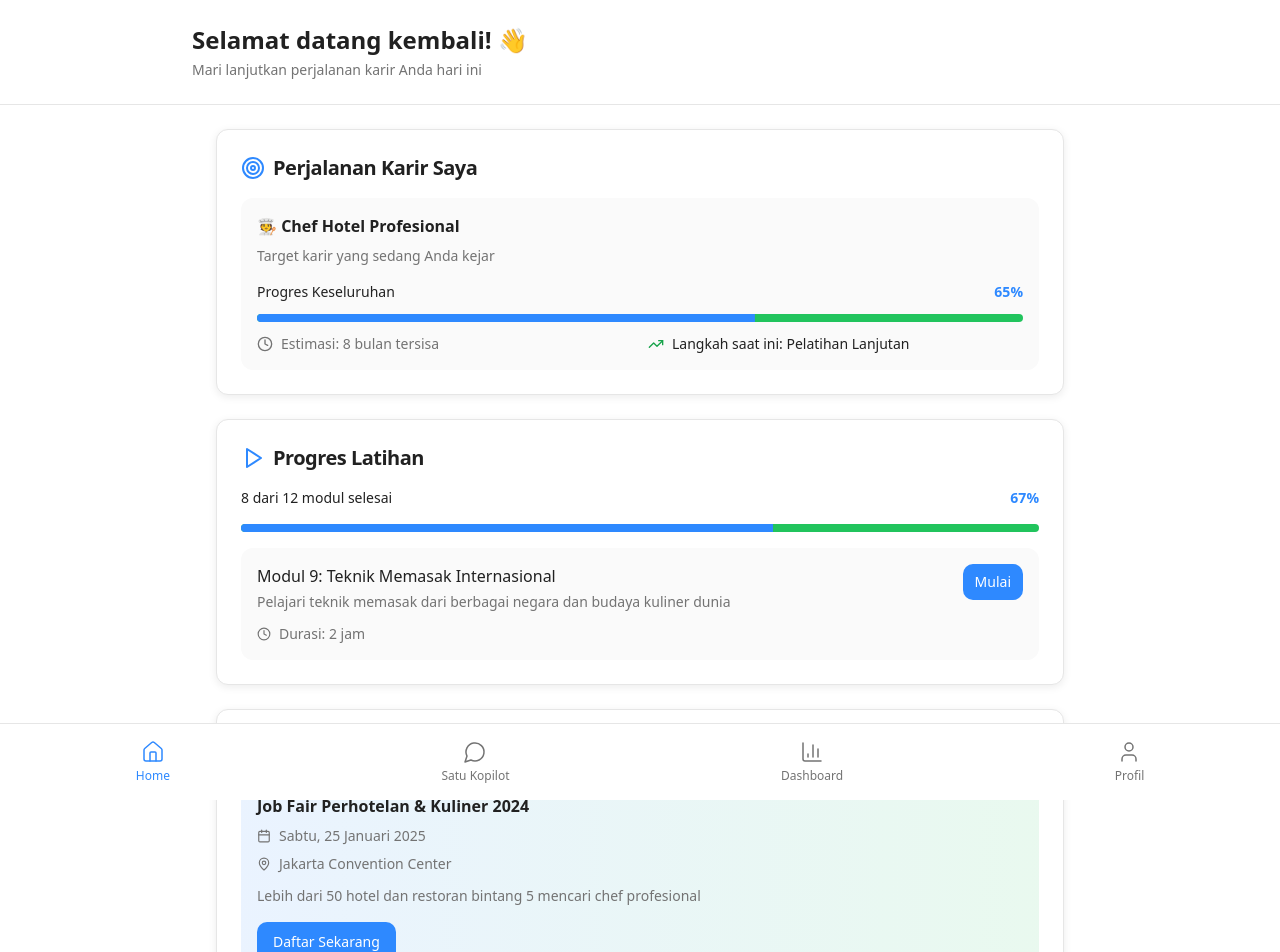
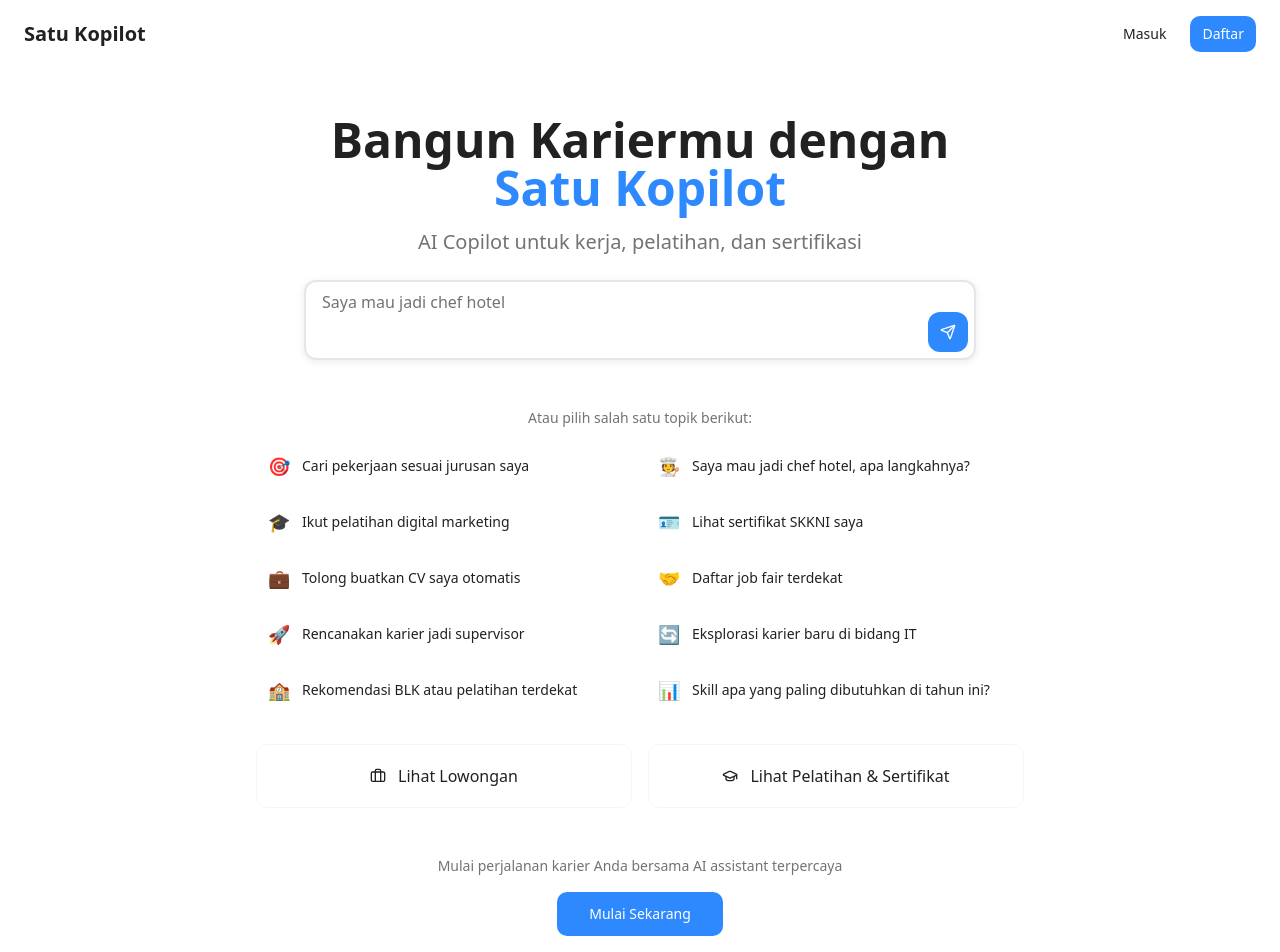
Before and after one commit to acaxbt/satu-karir-journey, a React (Vite) app: page / in a window 1280 px wide. Shown: the top 952 px of the page. Built offline with nearby package versions, Linux system fonts and the light colour scheme.

Commit message:
Reverted to commit ecb985a4e02af07a23f67a40305dde5001ce828b

```diff
--- a/src/components/LoggedInHomepage.tsx
+++ /dev/null
@@ -1,165 +0,0 @@
-import { useState } from "react";
-import { Play, Calendar, MapPin, Clock, Target, TrendingUp } from "lucide-react";
-import { Button } from "@/components/ui/button";
-import { Progress } from "@/components/ui/progress";
-import { Card, CardContent, CardHeader, CardTitle } from "@/components/ui/card";
-
-const LoggedInHomepage = () => {
-  const [careerProgress] = useState(65);
-  const [trainingProgress] = useState(8);
-  const [totalModules] = useState(12);
-
-  return (
-    <div className="min-h-screen bg-background">
-      {/* Header */}
-      <header className="bg-card border-b border-border px-6 py-6">
-        <div className="max-w-4xl mx-auto">
-          <h1 className="text-2xl font-semibold text-foreground">
-            Selamat datang kembali! 👋
-          </h1>
-          <p className="text-sm text-text-secondary mt-1">
-            Mari lanjutkan perjalanan karir Anda hari ini
-          </p>
-        </div>
-      </header>
-
-      <div className="max-w-4xl mx-auto px-6 py-6 space-y-6">
-        {/* Section 1: Perjalanan Karir Saya */}
-        <Card className="border-border shadow-soft">
-          <CardHeader className="pb-4">
-            <CardTitle className="flex items-center gap-2 text-xl">
-              <Target className="text-primary" size={24} />
-              Perjalanan Karir Saya
-            </CardTitle>
-          </CardHeader>
-          <CardContent className="space-y-4">
-            <div className="bg-surface-elevated rounded-lg p-4">
-              <h3 className="font-semibold text-foreground mb-2">
-                🧑‍🍳 Chef Hotel Profesional
-              </h3>
-              <p className="text-sm text-text-secondary mb-4">
-                Target karir yang sedang Anda kejar
-              </p>
-
-              <div className="space-y-3">
-                <div className="flex items-center justify-between">
-                  <span className="text-sm font-medium text-foreground">Progres Keseluruhan</span>
-                  <span className="text-sm font-semibold text-primary">{careerProgress}%</span>
-                </div>
-                <Progress value={careerProgress} className="h-2" />
-
-                <div className="grid grid-cols-1 md:grid-cols-2 gap-4 mt-4">
-                  <div className="flex items-center gap-2">
-                    <Clock size={16} className="text-text-secondary" />
-                    <span className="text-sm text-text-secondary">
-                      Estimasi: 8 bulan tersisa
-                    </span>
-                  </div>
-                  <div className="flex items-center gap-2">
-                    <TrendingUp size={16} className="text-green-600" />
-                    <span className="text-sm text-foreground">
-                      Langkah saat ini: Pelatihan Lanjutan
-                    </span>
-                  </div>
-                </div>
-              </div>
-            </div>
-          </CardContent>
-        </Card>
-
-        {/* Section 2: Progres Latihan */}
-        <Card className="border-border shadow-soft">
-          <CardHeader className="pb-4">
-            <CardTitle className="flex items-center gap-2 text-xl">
-              <Play className="text-primary" size={24} />
-              Progres Latihan
-            </CardTitle>
-          </CardHeader>
-          <CardContent className="space-y-4">
-            <div className="flex items-center justify-between mb-3">
-              <span className="text-sm font-medium text-foreground">
-                {trainingProgress} dari {totalModules} modul selesai
-              </span>
-              <span className="text-sm font-semibold text-primary">
-                {Math.round((trainingProgress / totalModules) * 100)}%
-              </span>
-            </div>
-            <Progress value={(trainingProgress / totalModules) * 100} className="h-2" />
-
-            {/* Next Module Card */}
-            <div className="bg-surface-elevated rounded-lg p-4 mt-4">
-              <div className="flex items-start justify-between">
-                <div className="flex-1">
-                  <h4 className="font-medium text-foreground mb-1">
-                    Modul 9: Teknik Memasak Internasional
-                  </h4>
-                  <p className="text-sm text-text-secondary mb-3">
-                    Pelajari teknik memasak dari berbagai negara dan budaya kuliner dunia
-                  </p>
-                  <div className="flex items-center gap-2 text-sm text-text-secondary">
-                    <Clock size={14} />
-                    <span>Durasi: 2 jam</span>
-                  </div>
-                </div>
-                <Button size="sm" className="ml-4">
-                  Mulai
-                </Button>
-              </div>
-            </div>
-          </CardContent>
-        </Card>
-
-        {/* Section 3: Nearest Event */}
-        <Card className="border-border shadow-soft">
-          <CardHeader className="pb-4">
-            <CardTitle className="flex items-center gap-2 text-xl">
-              <Calendar className="text-primary" size={24} />
-              Event Terdekat
-            </CardTitle>
-          </CardHeader>
-          <CardContent>
-            <div className="bg-gradient-to-r from-primary/10 to-secondary/10 rounded-lg p-4">
-              <div className="flex items-start justify-between">
-                <div className="flex-1">
-                  <h4 className="font-semibold text-foreground mb-2">
-                    Job Fair Perhotelan & Kuliner 2024
-                  </h4>
-                  <div className="space-y-2 mb-3">
-                    <div className="flex items-center gap-2 text-sm text-text-secondary">
-                      <Calendar size={14} />
-                      <span>Sabtu, 25 Januari 2025</span>
-                    </div>
-                    <div className="flex items-center gap-2 text-sm text-text-secondary">
-                      <MapPin size={14} />
-                      <span>Jakarta Convention Center</span>
-                    </div>
-                  </div>
-                  <p className="text-sm text-text-secondary mb-4">
-                    Lebih dari 50 hotel dan restoran bintang 5 mencari chef profesional
-                  </p>
-                </div>
-              </div>
-              <Button className="w-full md:w-auto">
-                Daftar Sekarang
-              </Button>
-            </div>
-          </CardContent>
-        </Card>
-
-        {/* Quick Actions */}
-        <div className="grid grid-cols-2 gap-4">
-          <Button variant="outline" className="h-14 flex items-center gap-2">
-            <Target size={20} />
-            <span>Ubah Target Karir</span>
-          </Button>
-          <Button variant="outline" className="h-14 flex items-center gap-2">
-            <Calendar size={20} />
-            <span>Lihat Semua Event</span>
-          </Button>
-        </div>
-      </div>
-    </div>
-  );
-};
-
-export default LoggedInHomepage;
--- a/src/components/Navigation.tsx
+++ b/src/components/Navigation.tsx
@@ -1,16 +1,15 @@
-import { Home, MessageCircle, BarChart3, User } from "lucide-react";
+import { MessageCircle, BarChart3, Award } from "lucide-react";
 
 interface NavigationProps {
-  activeScreen: 'home' | 'chat' | 'dashboard' | 'profile';
-  onScreenChange: (screen: 'home' | 'chat' | 'dashboard' | 'profile') => void;
+  activeScreen: 'chat' | 'dashboard' | 'certification';
+  onScreenChange: (screen: 'chat' | 'dashboard' | 'certification') => void;
 }
 
 const Navigation = ({ activeScreen, onScreenChange }: NavigationProps) => {
   const navItems = [
-    { id: 'home', icon: Home, label: 'Home' },
-    { id: 'chat', icon: MessageCircle, label: 'Satu Kopilot' },
+    { id: 'chat', icon: MessageCircle, label: 'Chat AI' },
     { id: 'dashboard', icon: BarChart3, label: 'Dashboard' },
-    { id: 'profile', icon: User, label: 'Profil' },
+    { id: 'certification', icon: Award, label: 'Sertifikat' },
   ] as const;
 
   return (
--- a/src/pages/Index.tsx
+++ b/src/pages/Index.tsx
@@ -1,29 +1,25 @@
 import { useState } from "react";
 import Homepage from "@/components/Homepage";
-import LoggedInHomepage from "@/components/LoggedInHomepage";
 import ChatScreen from "@/components/ChatScreen";
 import DashboardScreen from "@/components/DashboardScreen";
 import CertificationScreen from "@/components/CertificationScreen";
 import Navigation from "@/components/Navigation";
 
 const Index = () => {
-  const [activeScreen, setActiveScreen] = useState<'home' | 'chat' | 'dashboard' | 'certification' | 'profile'>('home');
-  const [isLoggedIn] = useState(true); // For demo - normally would check actual auth state
+  const [activeScreen, setActiveScreen] = useState<'home' | 'chat' | 'dashboard' | 'certification'>('home');
 
   const renderScreen = () => {
     switch (activeScreen) {
       case 'home':
-        return isLoggedIn ? <LoggedInHomepage /> : <Homepage onNavigateToChat={() => setActiveScreen('chat')} />;
+        return <Homepage onNavigateToChat={() => setActiveScreen('chat')} />;
       case 'chat':
         return <ChatScreen />;
       case 'dashboard':
         return <DashboardScreen />;
       case 'certification':
         return <CertificationScreen />;
-      case 'profile':
-        return <div className="p-6"><h1 className="text-2xl">Profil Page - Coming Soon</h1></div>;
       default:
-        return isLoggedIn ? <LoggedInHomepage /> : <Homepage onNavigateToChat={() => setActiveScreen('chat')} />;
+        return <Homepage onNavigateToChat={() => setActiveScreen('chat')} />;
     }
   };
 
@@ -32,11 +28,8 @@ const Index = () => {
       <main className={activeScreen !== 'home' ? 'pb-20' : ''}>
         {renderScreen()}
       </main>
-      {(activeScreen !== 'home' || isLoggedIn) && (
-        <Navigation
-          activeScreen={activeScreen as 'home' | 'chat' | 'dashboard' | 'profile'}
-          onScreenChange={(screen) => setActiveScreen(screen as any)}
-        />
+      {activeScreen !== 'home' && (
+        <Navigation activeScreen={activeScreen} onScreenChange={setActiveScreen} />
       )}
     </div>
   );
```
